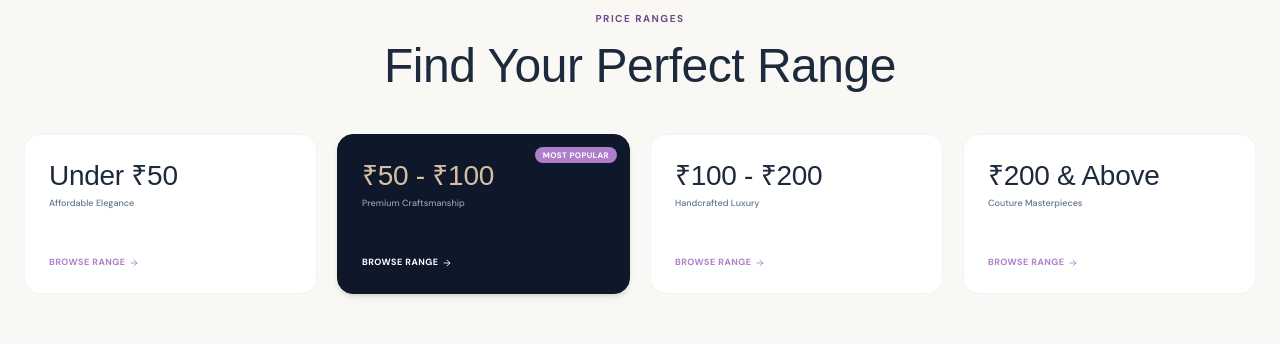
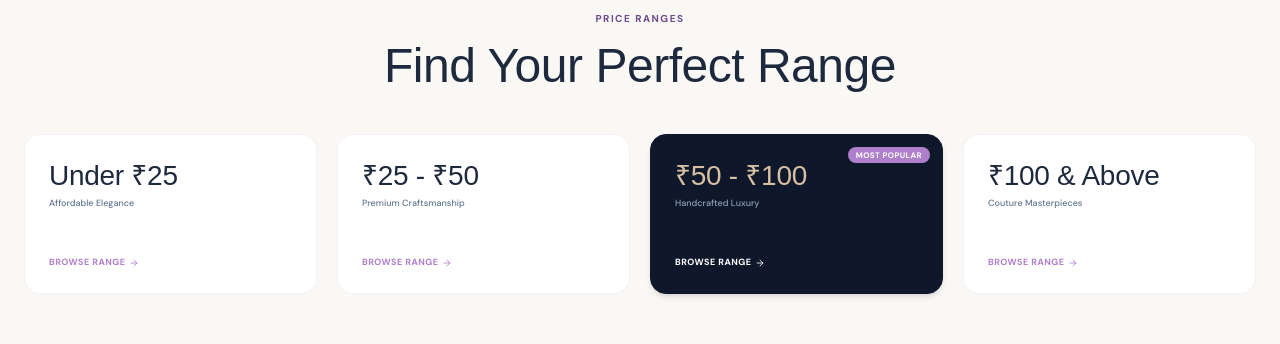
Before and after one commit to Aafrin-Aaysha/zubizo-website, a Next.js app: page / in a window 1280 px wide. Shown: the part 1920-2264 px from the top of the page. Built offline with nearby package versions, Linux system fonts and the light colour scheme; no server answers; the database is empty; a web font is replaced by a local one.

Commit message:
Update home page price ranges to under 25, 25-50, 50-100, 100+

```diff
--- a/src/components/sections/RedesignedHome.tsx
+++ b/src/components/sections/RedesignedHome.tsx
@@ -123,10 +123,10 @@ const CATEGORY_ICONS: { [key: string]: React.ComponentType<any> } = {
 };
 
 const PRICE_SLABS = [
-    { title: "Under ₹50", subtitle: "Affordable Elegance", img: "https://images.unsplash.com/photo-1607190074257-dd4b7af0309f?q=80&w=300&auto=format&fit=crop", link: "/catalog?maxPrice=50", popular: false },
-    { title: "₹50 - ₹100", subtitle: "Premium Craftsmanship", img: "https://images.unsplash.com/photo-1515934751635-c81c6bc9a2d8?q=80&w=300&auto=format&fit=crop", link: "/catalog?minPrice=50&maxPrice=100", popular: true },
-    { title: "₹100 - ₹200", subtitle: "Handcrafted Luxury", img: "https://images.unsplash.com/photo-1544816155-12df9643f363?q=80&w=300&auto=format&fit=crop", link: "/catalog?minPrice=100&maxPrice=200", popular: false },
-    { title: "₹200 & Above", subtitle: "Couture Masterpieces", img: "https://images.unsplash.com/photo-1562259949-e8e7689d7828?q=80&w=300&auto=format&fit=crop", link: "/catalog?minPrice=200", popular: false },
+    { title: "Under ₹25", subtitle: "Affordable Elegance", img: "https://images.unsplash.com/photo-1607190074257-dd4b7af0309f?q=80&w=300&auto=format&fit=crop", link: "/catalog?maxPrice=25", popular: false },
+    { title: "₹25 - ₹50", subtitle: "Premium Craftsmanship", img: "https://images.unsplash.com/photo-1515934751635-c81c6bc9a2d8?q=80&w=300&auto=format&fit=crop", link: "/catalog?minPrice=25&maxPrice=50", popular: false },
+    { title: "₹50 - ₹100", subtitle: "Handcrafted Luxury", img: "https://images.unsplash.com/photo-1544816155-12df9643f363?q=80&w=300&auto=format&fit=crop", link: "/catalog?minPrice=50&maxPrice=100", popular: true },
+    { title: "₹100 & Above", subtitle: "Couture Masterpieces", img: "https://images.unsplash.com/photo-1562259949-e8e7689d7828?q=80&w=300&auto=format&fit=crop", link: "/catalog?minPrice=100", popular: false },
 ];
 
 const REACH_COUNTRIES = [
```
